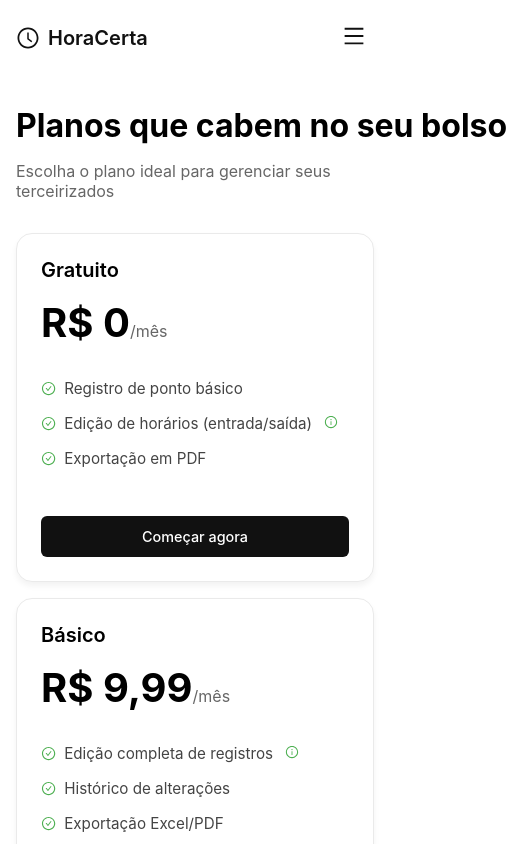
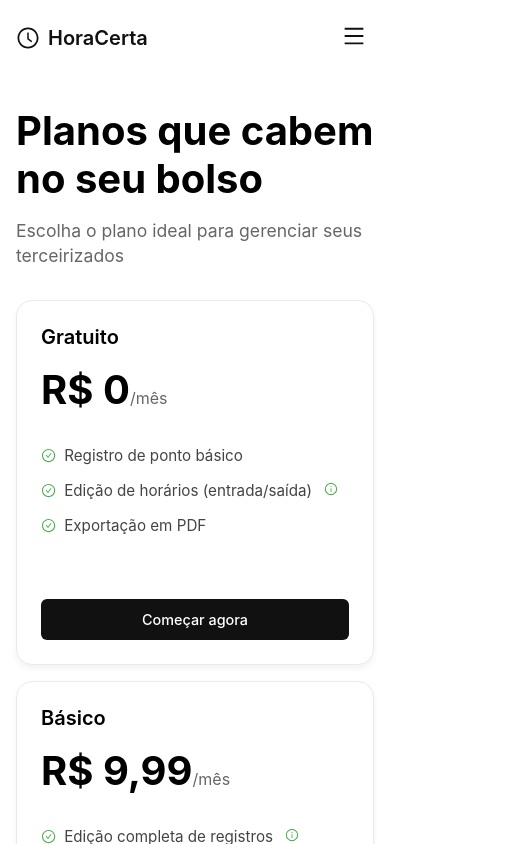
Before and after one commit to DevLucasFontoura/HoraCerta_FrontEnd, a React (Vite) app: page /precos in a window 390 px wide. Shown: the top 844 px of the page, 507 px wide, since content can reach past the window. Built offline with nearby package versions, Linux system fonts and the light colour scheme.

Commit message:
Correcao da tela precos versao mobile

```diff
--- a/src/pages/Precos/precos.module.css
+++ b/src/pages/Precos/precos.module.css
@@ -57,6 +57,7 @@
 .headerSubtitle {
     font-size: 1.25rem;
     color: #666666;
+    line-height: 1.4;
 }
 
 .pricingGrid {
@@ -79,22 +80,37 @@
 }
 
 @media (max-width: 768px) {
-    .pricingGrid {
-        grid-template-columns: 1fr;
+    .container {
+        padding: 0;
+        margin: 0;
+        width: 100%;
+        overflow-x: hidden;
+    }
+
+    .navbar {
+        padding: 1rem;
     }
 
     .header {
         padding: 2rem 1rem;
         text-align: left;
+        max-width: 100%;
     }
 
-    .headerTitle {
-        font-size: 2rem;
-        line-height: 1.2;
+    .pricingGrid {
+        padding: 0;
+        margin: 0 0 2rem 0;
+        width: 100%;
     }
 
-    .headerSubtitle {
-        font-size: 1rem;
+    .pricingCard {
+        margin: 0 0 1rem 0;
+        width: 100%;
+        border-radius: 0;
+    }
+
+    .pricingCard:last-child {
+        margin-bottom: 2rem;
     }
 }
 
@@ -345,11 +361,27 @@
     }
 
     .pricingGrid {
-        padding: 0 1rem;
+        padding: 0 1rem 2rem;
+        margin-bottom: 2rem;
     }
 
     .pricingCard {
-        margin: 0;
+        margin: 0 0 1rem 0;
         width: 100%;
     }
+
+    .pricingCard:last-child {
+        margin-bottom: 2rem;
+    }
+
+    .headerTitle {
+        font-size: 2.5rem;
+        line-height: 1.2;
+        white-space: normal;
+    }
+
+    .headerSubtitle {
+        font-size: 1.1rem;
+        line-height: 1.4;
+    }
 }
```
